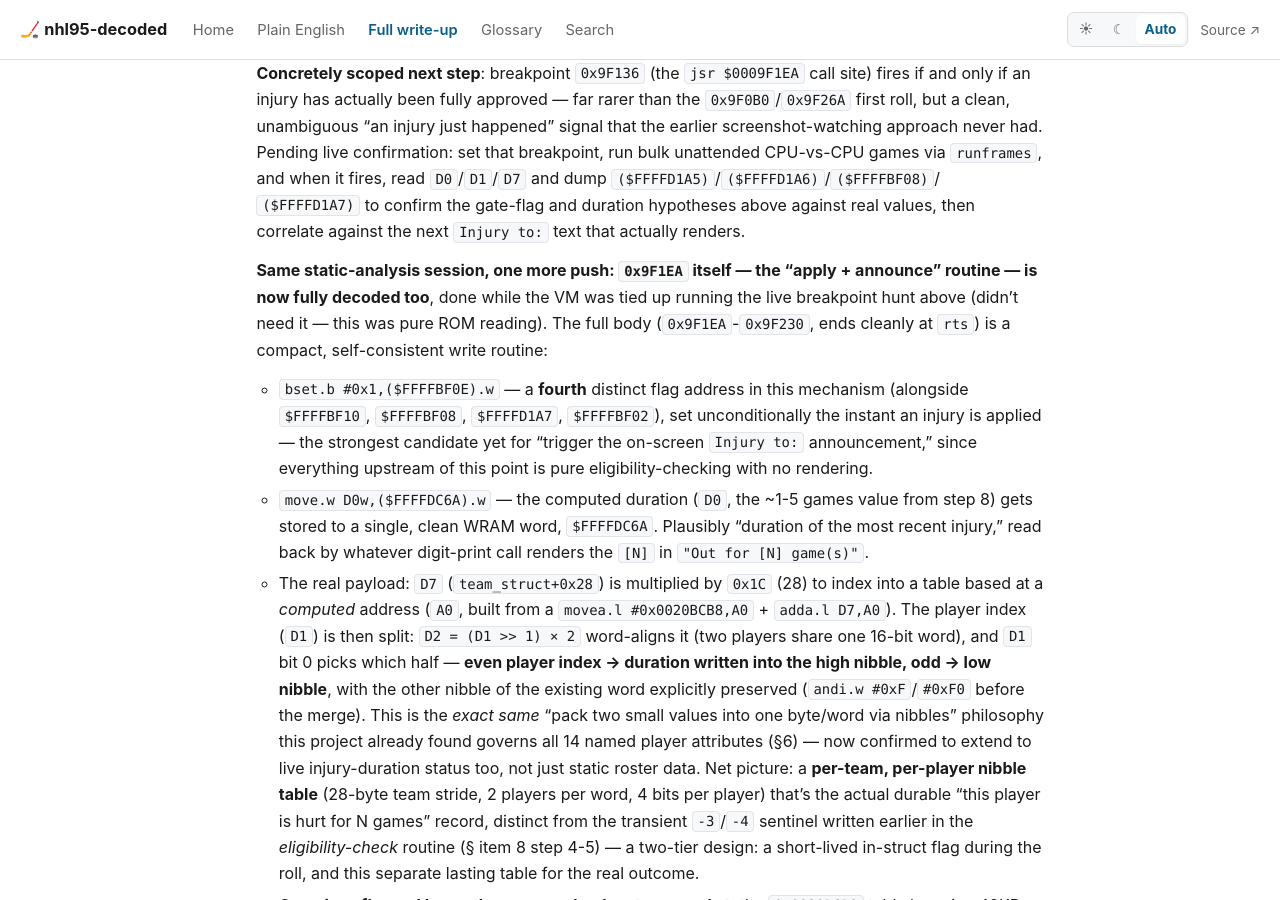
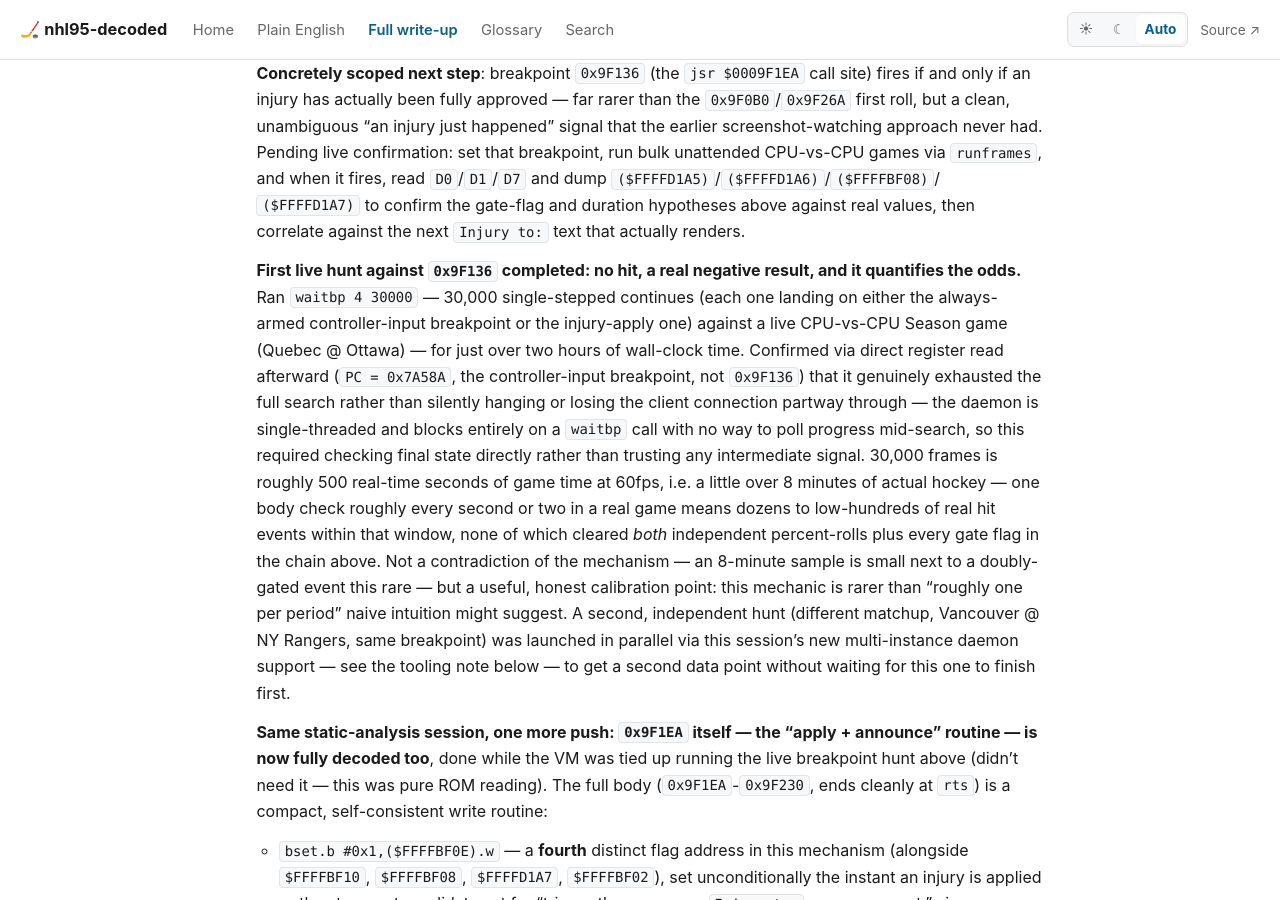
Before and after one commit to BreakableHoodie/nhl95-decoded, a Jekyll site: the page built from docs/FINDINGS.md, in a window 1280 px wide and 900 px high, scrolled down 46804 px. Built offline with Jekyll 4.4.1, drawn with Linux system fonts in a browser that asks for light colours; our own code applies the rules of GitHub Pages for plain Markdown files.

Commit message:
Issue #9: first live injury hunt exhausted with no hit; document the odds and a screenshot bug
waitbp 4 30000 against the confirmed injury-apply call site (0x9F136) ran
for just over two hours of wall-clock time / ~8 minutes of game time
across a live Quebec @ Ottawa Season game, without a single hit.
Confirmed genuinely exhausted (not hung or lost) via a direct PC register
read afterward -- landed on the controller-input breakpoint, not the
injury one. Not a contradiction of the mechanism (a compound two-roll
gate is expected to be rare), but a real, honest calibration point on
just how rare, and the reason this session moved on to running a second
parallel hunt via the new multi-instance daemon support rather than
just re-running the same single search longer.

That parallel-hunt attempt surfaced a genuine tooling bug worth
documenting before it burns time again: multi-instance daemon
screenshots are unreliable when the emulator windows overlap on screen
(no compositor running on the VM's X session), and moving the windows
apart didn't fully fix it either. Root-caused enough to know it's a
real X11 window-stacking/backing-store issue, not identified further
per the project's own "3 failed fixes, escalate" rule. Documented the
reliable workaround (read state via each instance's own raw/dumpregs
debugger commands, which are unaffected since they don't go through X11
at all) as a new CLAUDE.md gotcha.

Co-Authored-By: Claude Sonnet 5 <noreply@anthropic.com>
Claude-Session: https://claude.ai/code/session_011aZ1aA9KD8EzFd2c37CkWn

```diff
--- a/docs/FINDINGS.md
+++ b/docs/FINDINGS.md
@@ -2314,6 +2314,32 @@ loop (`0x0083E88`). See §5.
    against real values, then correlate against the next `Injury to:`
    text that actually renders.
 
+   **First live hunt against `0x9F136` completed: no hit, a real negative
+   result, and it quantifies the odds.** Ran `waitbp 4 30000` — 30,000
+   single-stepped continues (each one landing on either the always-armed
+   controller-input breakpoint or the injury-apply one) against a live
+   CPU-vs-CPU Season game (Quebec @ Ottawa) — for just over two hours of
+   wall-clock time. Confirmed via direct register read afterward (`PC =
+   0x7A58A`, the controller-input breakpoint, not `0x9F136`) that it
+   genuinely exhausted the full search rather than silently hanging or
+   losing the client connection partway through — the daemon is
+   single-threaded and blocks entirely on a `waitbp` call with no way to
+   poll progress mid-search, so this required checking final state
+   directly rather than trusting any intermediate signal. 30,000 frames
+   is roughly 500 real-time seconds of game time at 60fps, i.e. a little
+   over 8 minutes of actual hockey — one body check roughly every second
+   or two in a real game means dozens to low-hundreds of real hit events
+   within that window, none of which cleared *both* independent
+   percent-rolls plus every gate flag in the chain above. Not a
+   contradiction of the mechanism — an 8-minute sample is small next to a
+   doubly-gated event this rare — but a useful, honest calibration point:
+   this mechanic is rarer than "roughly one per period" naive intuition
+   might suggest. A second, independent hunt (different matchup,
+   Vancouver @ NY Rangers, same breakpoint) was launched in parallel via
+   this session's new multi-instance daemon support — see the tooling
+   note below — to get a second data point without waiting for this one
+   to finish first.
+
    **Same static-analysis session, one more push: `0x9F1EA` itself — the
    "apply + announce" routine — is now fully decoded too**, done while
    the VM was tied up running the live breakpoint hunt above (didn't need
```
Also changed, not shown: CLAUDE.md (+26 -0 lines).
